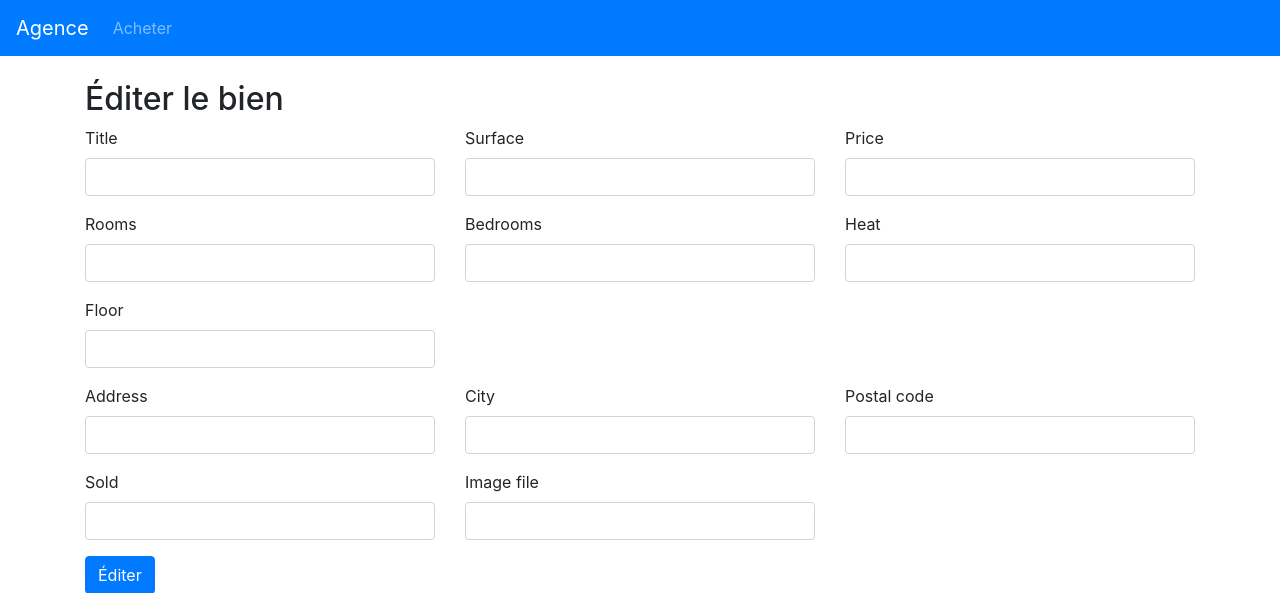
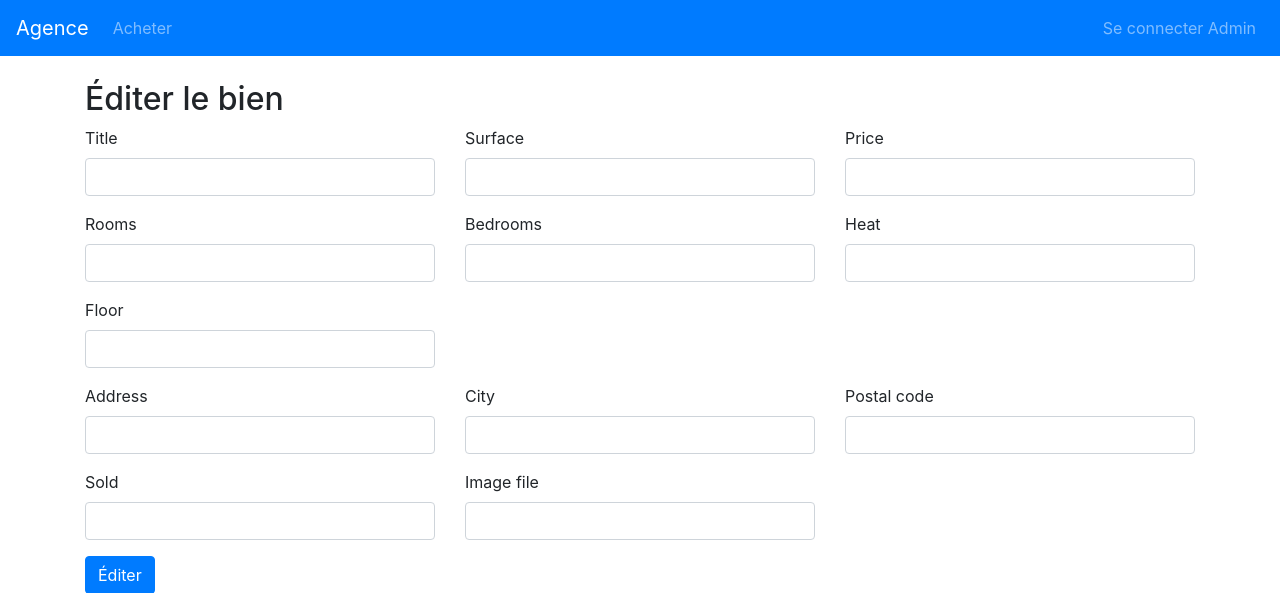
Before and after one commit to WajihGhali/Ma_super_agence_Symfony_4, a Symfony app: template templates/admin/property/edit.html.twig in a window 1280 px wide. Shown: the top 593 px of the page. Run offline with Twig, Linux system fonts and the light colour scheme; the template is opened without the code that fills it, so the values that code supplies are empty; form fields are guessed from the names that the template uses; some libraries are stand-ins or nearby versions.

Commit message:
version 1.2

```diff
--- a/config/routes/liip_imagine.yaml
+++ b/config/routes/liip_imagine.yaml
@@ -1,2 +1,4 @@
+#_liip_imagine:
+#    resource: "@LiipImagineBundle/Resources/config/routing.yaml"
 _liip_imagine:
     resource: "@LiipImagineBundle/Resources/config/routing.yaml"
--- a/templates/admin/property/edit.html.twig
+++ b/templates/admin/property/edit.html.twig
@@ -9,3 +9,13 @@
     </div>
 
 {% endblock %}
+
+{#{% block stylesheets %}#}
+{#<link rel="stylesheet" href="https://cdnjs.cloudflare.com/ajax/libs/select2/4.0.10/css/select2.min.css">#}
+{#{% endblock %}#}
+{#{% block javascripts %}#}
+{#    <script src="https://cdnjs.cloudflare.com/ajax/libs/select2/4.0.10/js/select2.min.js"></script>#}
+{#    <script>#}
+{#        $('select').select2();#}
+{#    </script>#}
+{#{% endblock %}#}
--- a/templates/admin/property/index.html.twig
+++ b/templates/admin/property/index.html.twig
@@ -37,6 +37,7 @@
 
         <div class="text-right">
             <a href="{{ path('admin.property.new') }}" class="btn btn-primary">Créer un nouveau bien</a>
+            <a href="{{ path('admin.option.index') }}" class="btn btn-primary">Créer une Option</a>
         </div>
     </div>
 {% endblock %}
--- a/templates/base.html.twig
+++ b/templates/base.html.twig
@@ -21,6 +21,13 @@
                 <a class="nav-link {% if current_menu is defined and current_menu == 'properties' %}active{% endif %}"  href="{{ path('property.index') }}">Acheter</a>
             </li>
         </ul>
+        {% if not app.user %}
+            <ul class="navbar-nav">
+                <li class="nav-item">
+                    <a href="{{ path('login') }}" class="nav-link">Se connecter Admin</a>
+                </li>
+            </ul>
+        {% endif %}
         {% if app.user %}
             <ul class="navbar-nav">
                 <li class="nav-item">
--- a/templates/property/_property.html.twig
+++ b/templates/property/_property.html.twig
@@ -1,8 +1,10 @@
 <div class="card mb-4">
     {% if property.filename %}
-        <img src="/images/properties/{{ property.filename }} " alt="card-img-top" style="width: 100%; height: auto;">
+{#        <img src="/images/properties/{{ property.filename }} " alt="card-img-top" style="width: 100%; height: auto;">#}
+        <img src="{{ vich_uploader_asset(property,'imageFile') | imagine_filter('thumb')}}" alt="card-img-top" style="width: 100%; height: auto;">
+
     {% else %}
-        <img src="{{ '/images/properties/empty.jpeg'}}" alt="card-img-top" style="width: 100%; height: auto;">
+        <img src="{{ '/images/properties/empty.jpeg' | imagine_filter('thumb')}}" alt="card-img-top" style="width: auto; height: auto;">
     {% endif %}
     <div class="card-body">
         <h5 class="card-title">
--- a/templates/property/show.html.twig
+++ b/templates/property/show.html.twig
@@ -8,7 +8,7 @@
             <div class="row">
                 <div class="col-md-8">
                     {% if property.filename %}
-                        <img src="/images/properties/{{ property.filename }}" alt="card-img-top" style="width: 100%; height: auto;">
+                         <img src="{{ vich_uploader_asset(property,'imageFile') | imagine_filter('medium')}}" alt="card-img-top" style="width: 100%; height: auto;">
                     {% else %}
                         <img src="{{ '/images/properties/empty.jpeg'}}" alt="card-img-top" style="width: 100%; height: auto;">
                     {% endif %}
```
Also changed, not shown: src/Controller/Admin/AdminPropertyController.php (+5 -4 lines), templates/admin/property/new.html.twig (+10 -0 lines), 2 other files.
